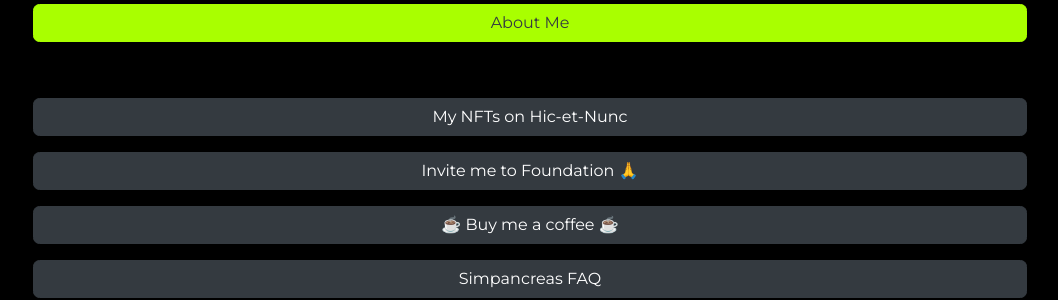
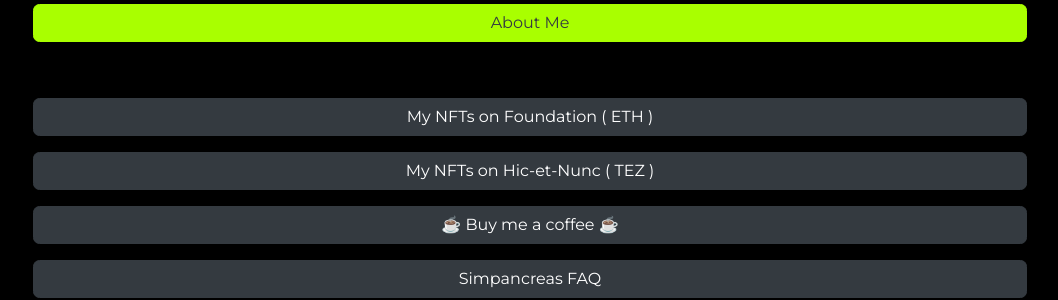
Before and after one commit to bustavo/bustavo.github.io, a Jekyll site: the page built from links.md, in a window 1280 px wide. Shown: the part 324-624 px from the top of the page, without its empty margins (110-1168 px from the left). Built offline with Jekyll 4.4.1, drawn with Linux system fonts in a browser that asks for light colours.

Commit message:
Updated links

```diff
--- a/links.md
+++ b/links.md
@@ -24,14 +24,14 @@ include_footer: false
 </p>
 
 <p>
-  <a href="https://objkt.com/profile/tz1MLGjH4EGE4MaYWQKQQ4mCrLZAyb3RvAYJ" class="btn btn-dark btn-md btn-block">
-    My NFTs on Hic-et-Nunc
+  <a href="http://foundation.app/bustavo" class="btn btn-dark btn-md btn-block">
+    My NFTs on Foundation ( ETH )
   </a>
 </p>
 
 <p>
-  <a href="http://foundation.app/bustavo" class="btn btn-dark btn-md btn-block">
-    Invite me to Foundation 🙏
+  <a href="https://objkt.com/profile/tz1MLGjH4EGE4MaYWQKQQ4mCrLZAyb3RvAYJ" class="btn btn-dark btn-md btn-block">
+    My NFTs on Hic-et-Nunc ( TEZ )
   </a>
 </p>
 
```
Also changed, not shown: enlaces.md (+4 -4 lines).
